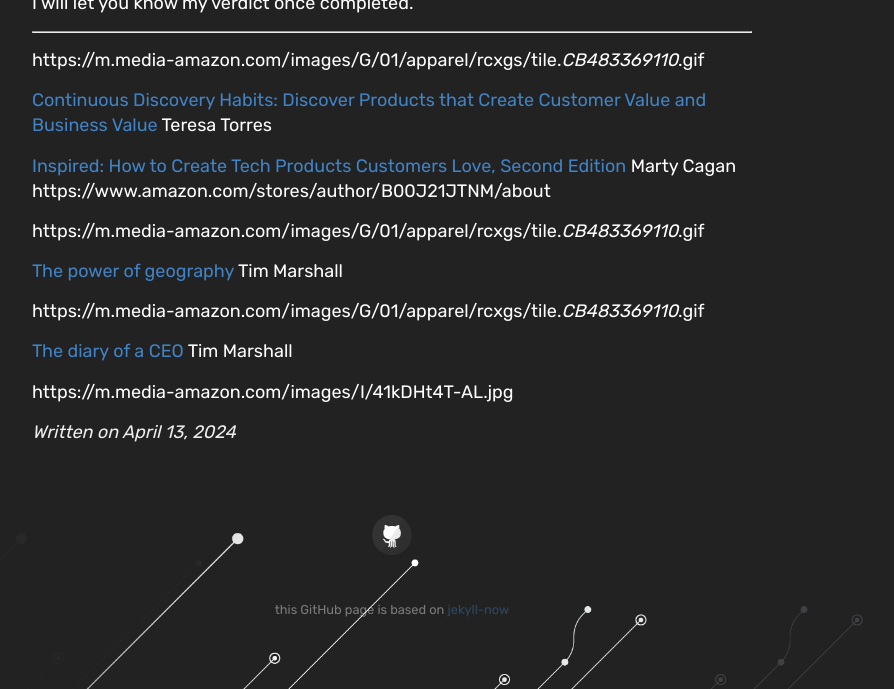
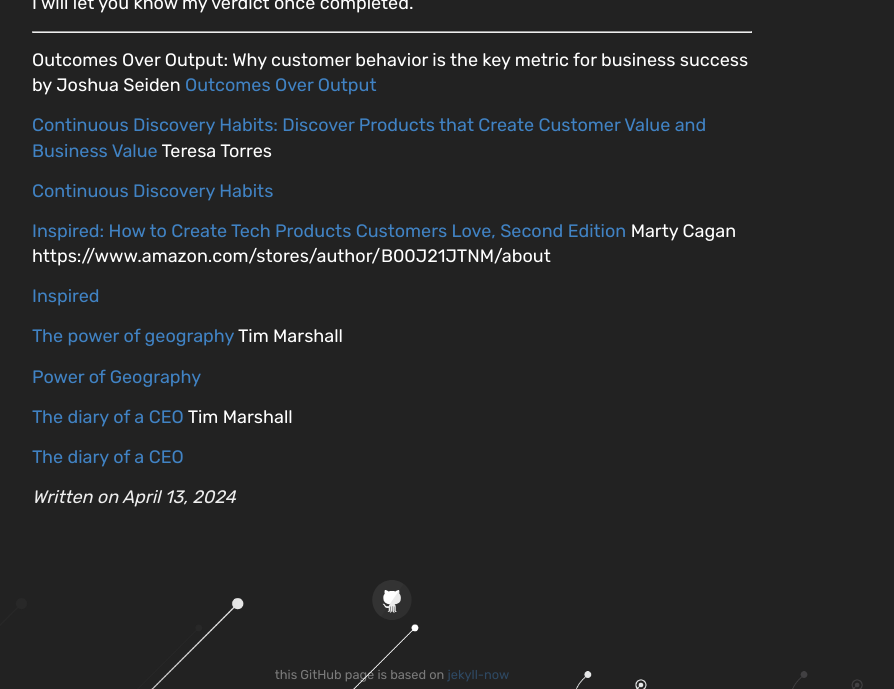
Before and after one commit to ftnilsson/ftnilsson.github.io, a Jekyll site: the page built from _posts/2024-04-13-2024-reading-list.md, in a window 1280 px wide and 900 px high, scrolled down 568 px, cut to the strip 211-900 px from the top of the window. Shown: the whole strip, without its empty margins (248-1142 px from the left). Built offline with Jekyll 4.4.1, drawn with Linux system fonts in a browser that asks for light colours; some web fonts are replaced.

Commit message:
Update 2024-04-13-2024-reading-list.md

```diff
--- a/_posts/2024-04-13-2024-reading-list.md
+++ b/_posts/2024-04-13-2024-reading-list.md
@@ -5,31 +5,32 @@ title: Reading List for Spring/Summer 2024
 
 Spring has sprung and 2024 is of to a great start. I have already completed one certification, AWS Serverless knowledge and being hungry for more knowledge I have piled up a few books that I want to read this year
 
-![reading list 1](images/reading-list-1.jpg)
+![reading list 1](/images/reading-list-1.jpg)
 
 I will let you know my verdict once completed.
 
 ***
-
-https://m.media-amazon.com/images/G/01/apparel/rcxgs/tile._CB483369110_.gif
+Outcomes Over Output: Why customer behavior is the key metric for business success
+by Joshua Seiden
+[Outcomes Over Output](https://m.media-amazon.com/images/G/01/apparel/rcxgs/tile._CB483369110_.gif)
 
 [Continuous Discovery Habits: Discover Products that Create Customer Value and Business Value](https://www.amazon.com/gp/product/1736633309/ref=ox_sc_act_title_1?smid=ANU9KP01APNAG&psc=1)
 Teresa Torres
 
-[](https://m.media-amazon.com/images/G/01/apparel/rcxgs/tile._CB483369110_.gif)
+[Continuous Discovery Habits](https://m.media-amazon.com/images/G/01/apparel/rcxgs/tile._CB483369110_.gif)
 
 [Inspired: How to Create Tech Products Customers Love, Second Edition](https://www.amazon.com/gp/product/1119387507/ref=ox_sc_act_title_3?smid=ANU9KP01APNAG&psc=1)
 Marty Cagan
 https://www.amazon.com/stores/author/B00J21JTNM/about
 
-https://m.media-amazon.com/images/G/01/apparel/rcxgs/tile._CB483369110_.gif
+[Inspired](https://m.media-amazon.com/images/G/01/apparel/rcxgs/tile._CB483369110_.gif)
 
 [The power of geography](https://www.amazon.com/Power-Geography-Reveal-Future-World/dp/1783966025/)
 Tim Marshall
 
-https://m.media-amazon.com/images/G/01/apparel/rcxgs/tile._CB483369110_.gif
+[Power of Geography](https://m.media-amazon.com/images/G/01/apparel/rcxgs/tile._CB483369110_.gif)
 
 [The diary of a CEO](https://www.amazon.com/Diary-CEO-Laws-Business-Life/dp/B0C4VSVHYW)
 Tim Marshall
 
-https://m.media-amazon.com/images/I/41kDHt4T-AL.jpg
+[The diary of a CEO](https://m.media-amazon.com/images/I/41kDHt4T-AL.jpg)
```
